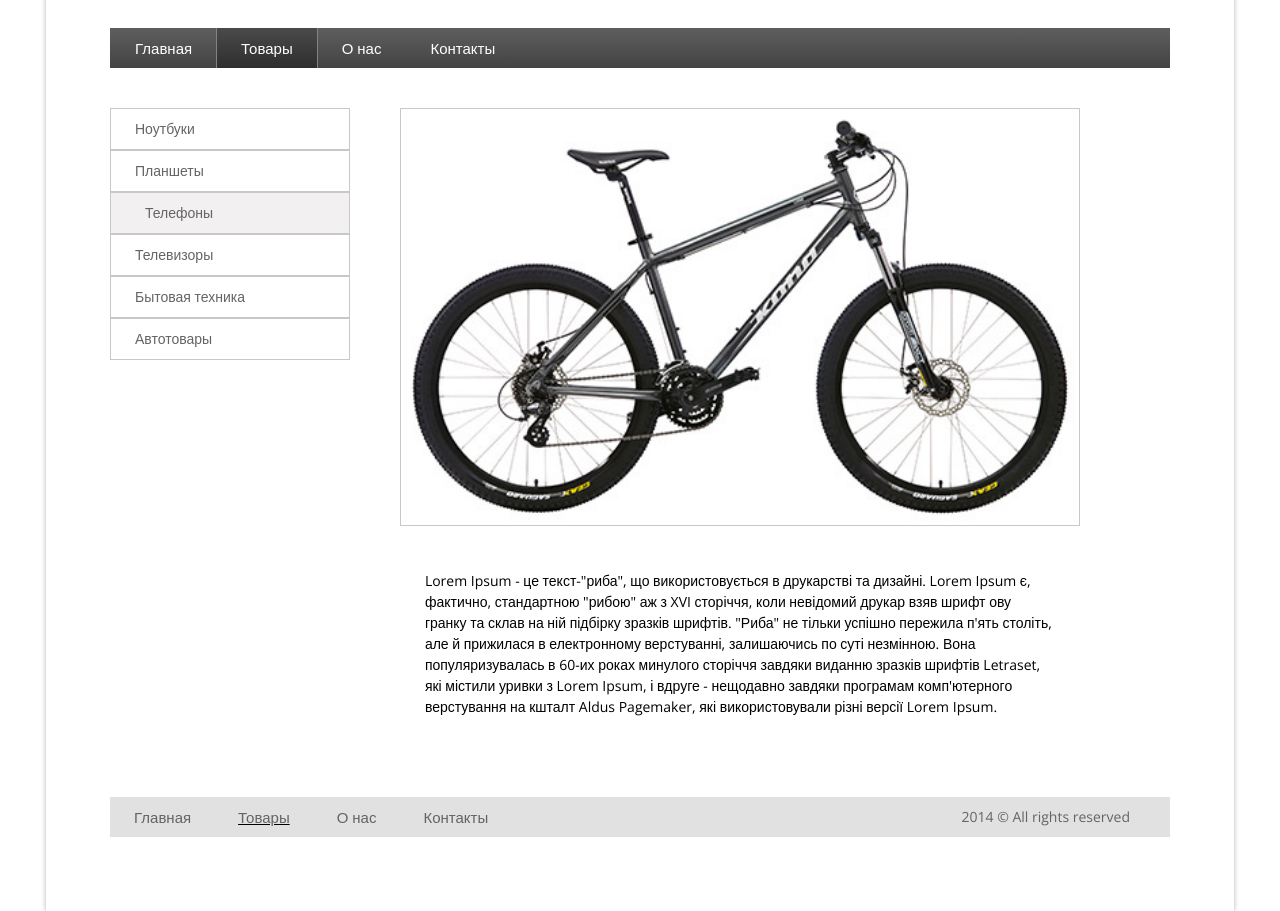
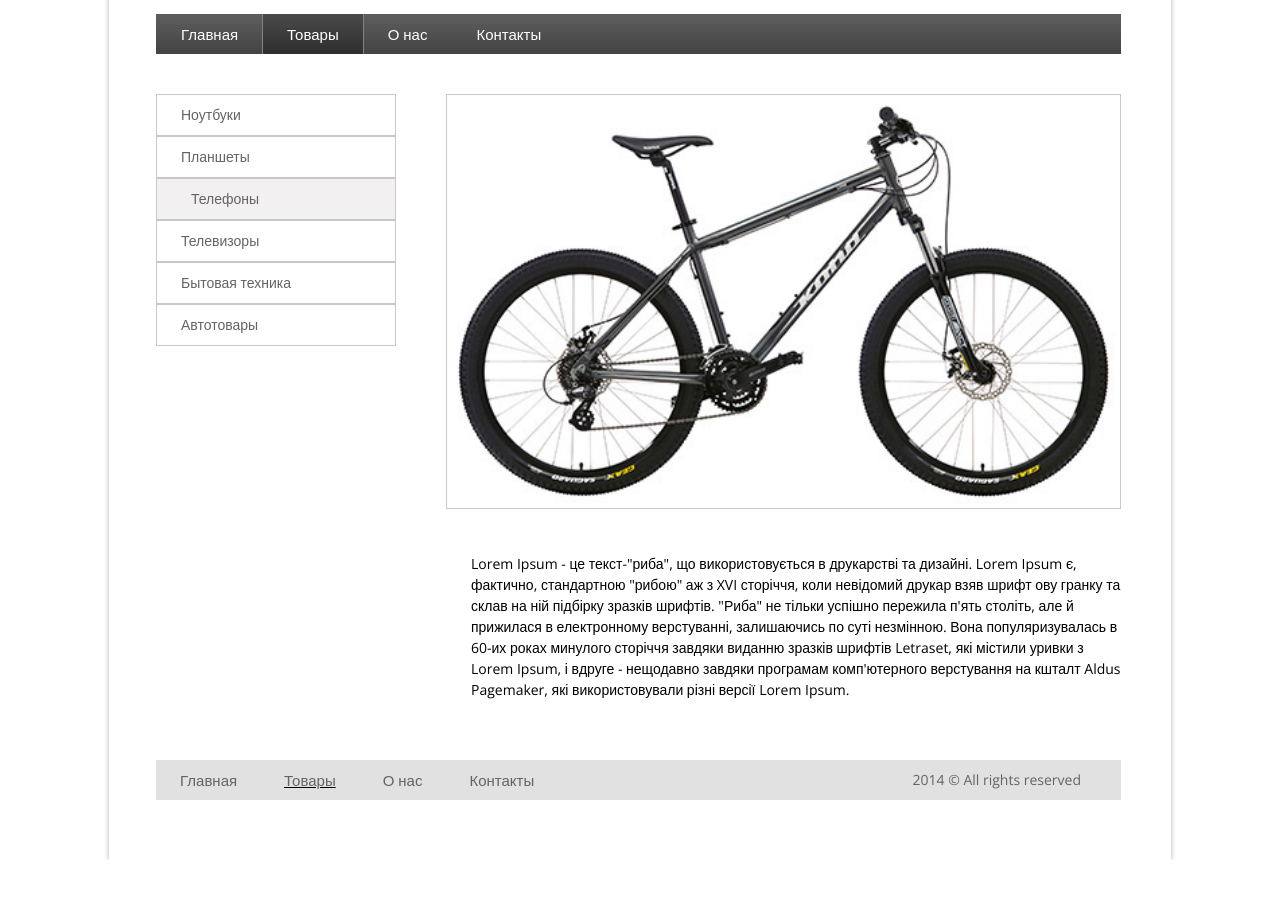
Before and after one commit to Apollo108/apollo108.github.io, a plain HTML site: page Fitness/index.html in a window 1280 px wide. Shown: the part 120-1031 px from the top of the page. After the commit the page ends 980 px from the top, so only its background shows below. Drawn offline with nearby package versions, Linux system fonts and the light colour scheme.

Commit message:
Fitness changes

```diff
--- a/Fitness/css/style.css
+++ b/Fitness/css/style.css
@@ -9,9 +9,8 @@ body {
 }
 
 .wrapper {
-	width: 95%;
-	max-width: 1060px;
-	padding: 5%;
+	width: 965px;
+	padding: 50px 50px 60px 47px;
 	margin: 0 auto;
 	box-shadow: 0 0 5px 0 rgba(0,0,0,.3)
 }
@@ -23,12 +22,15 @@ img {
 
 /*Header*/
 
+.logo {
+	padding-bottom: 40px;
+}
+
 nav {
 	background: linear-gradient(#5e5e5e, #444343);
 }
 ul.nav {
-	padding: 0;
-	margin: 40px 0;
+	margin-bottom: 40px;
 }
 nav ul.nav li {
 	display: inline-block;
@@ -61,9 +63,9 @@ nav ul.nav li.active {
 /*Боковая панель навигации*/
 
 aside {
-	width: 22.64%;
+	width: 240px;
 	float: left;
-	padding-right: 4.71%;
+	padding-right: 50px;
 }
 ul.nav-aside {
 	padding-left: 0;
@@ -101,17 +103,19 @@ ul.nav-aside {
 }
 
 .article {
-	width: 63.96%;
-	float: left;
+	width: 675px;
+	float: right;
 }
 .item-image {
 	border: 1px solid #c8c8c8;
 	width: 100%;
 	height: auto;
+	margin-bottom: 40px;
+	box-sizing: border-box;
 }
 .article p {
-	padding: 40px 25px;
-	margin: 0;
+	padding-left: 25px;
+	padding-bottom: 60px;
 	line-height: 21px;
 }
 
@@ -121,11 +125,7 @@ ul.nav-aside {
 	min-height: 40px;
 	background: #e1e1e1;
 }
-ul.nav-footer {
-	padding: 0;
-	margin-top: 40px;
-	margin-bottom: 10px;
-}
+
 ul.nav-footer li {
 	display: inline-block;
 	list-style-type: none;
--- a/Fitness/index.html
+++ b/Fitness/index.html
@@ -5,7 +5,6 @@
 	<title>Fitness</title>
 	<link rel="stylesheet" type="text/css" href="css/style.css">
 	<link href='https://fonts.googleapis.com/css?family=Open+Sans&subset=latin,cyrillic-ext' rel='stylesheet' type='text/css'>
-	<meta name="viewport" content="width=device-width, initial-scale=1.0"/>
 </head>
 <body>
 	<div class="wrapper">
--- a/TourTest/css/style.css
+++ b/TourTest/css/style.css
@@ -95,7 +95,7 @@ ul.header__nav-menu li:first-child a::after {
 }
 
 .header__description {
-	min-width: 980px;
+	min-width: 950px;
 	max-width: 1400px;
 	margin: 0 auto;
 
```
